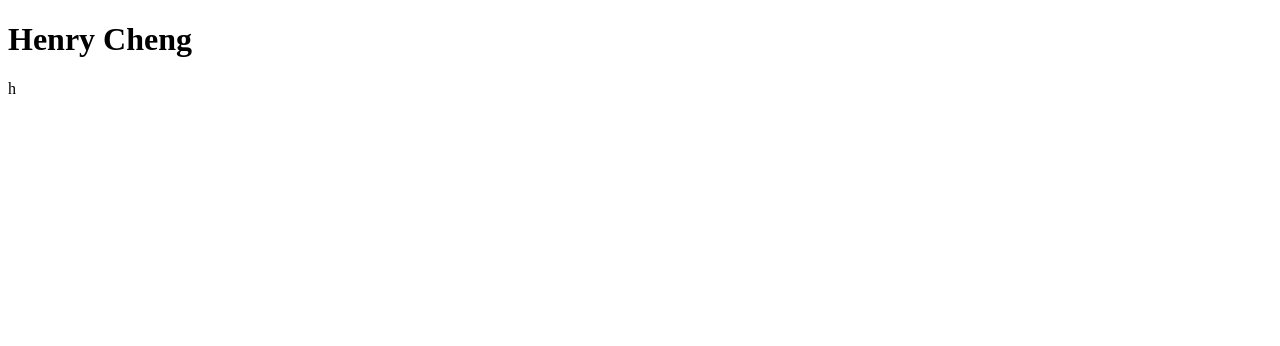
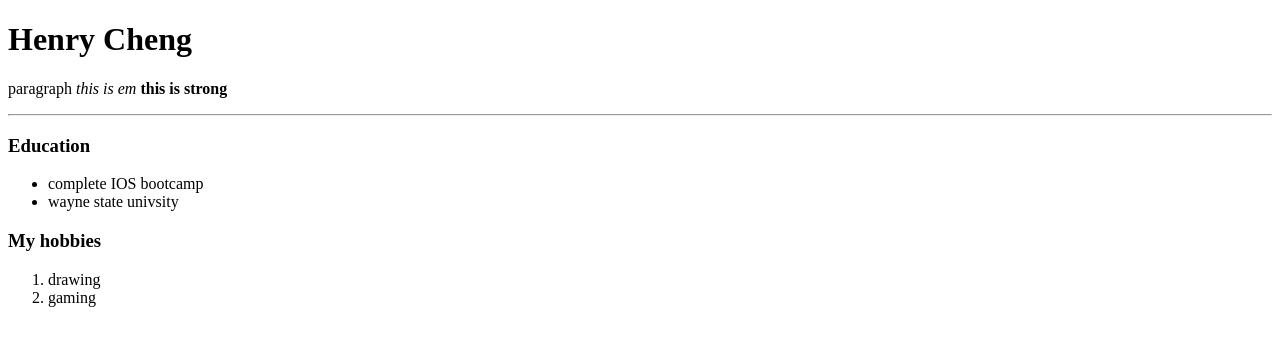
Before and after one commit to HenryCheng2/BootCamp, a plain HTML site: page HTML - Personal Site/index.html in a window 1280 px wide. Drawn offline with Linux system fonts and the light colour scheme.

Commit message:
added ul and ol list to index page

```diff
--- a/HTML - Personal Site/index.html
+++ b/HTML - Personal Site/index.html
@@ -9,8 +9,19 @@
     <meta name="viewport" content="width=device-width, initial-scale=1.0">
     <title>Henry's personal site</title>
 </head>
-<body>
-    <h1>Henry Cheng</h1>
-    h
+<body><!-- structure text have shortcuts -->
+    <h1>Henry Cheng</h1> <!-- level one heading -->
+    <p>paragraph<em> this is em</em> <strong>this is strong</strong></p><!-- use <em> instead of <i> use <strong> instead of <b>-->
+    <hr>
+    <h3>Education</h3> <!-- structure all code -->
+        <ul>
+            <li>complete IOS bootcamp</li>
+            <li>wayne state univsity</li>
+        </ul>
+    <h3>My hobbies</h3>
+        <ol>
+            <li>drawing</li>
+            <li>gaming</li>
+        </ol>
 </body>
 </html>
```
